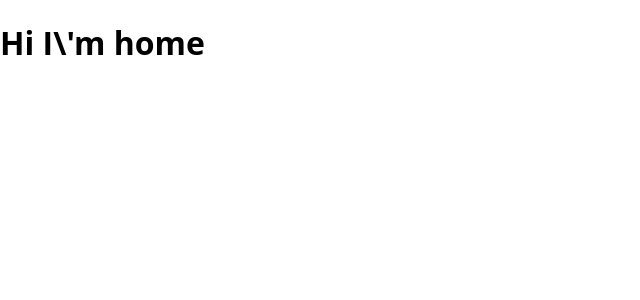
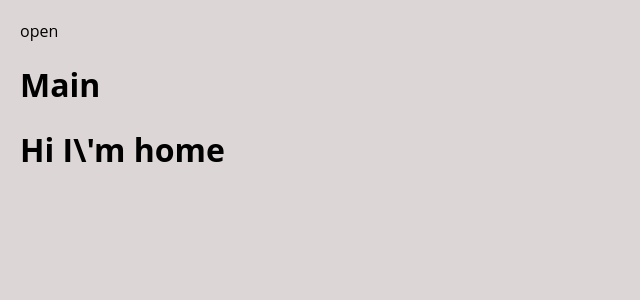
Before and after one commit to akashjan4/reactjs, a React (Vite) app: page / in a window 1280 px wide. Shown: the top 300 px of the page, without its empty margins (0-640 px from the left). Built offline with nearby package versions, Linux system fonts and the light colour scheme.

Commit message:
commit 11 moved routing to sidepanel component

```diff
--- a/src/components/app.tsx
+++ b/src/components/app.tsx
@@ -10,19 +10,9 @@ export class App extends React.Component {
   navigationLinks = [{ text: "About", link: "home" }];
   render() {
     return (
-      <Router>
-        <div className="parent-container">
-          {/* <NavigationBar/>
-        <MainContent /> */}
-          {/* <SideNavigation /> */}
-          <Route exact path="/">
-            <About />
-          </Route>
-          <Route path="/services">
-            <Services />
-          </Route>
-        </div>
-      </Router>
+      <div className="parent-container">
+        <SideNavigation />
+      </div>
     );
   }
 }
--- a/src/components/sideNavigation/sideNavigation.tsx
+++ b/src/components/sideNavigation/sideNavigation.tsx
@@ -1,4 +1,7 @@
 import * as React from "react";
+import { BrowserRouter as Router, Route } from "react-router-dom";
+import { About } from "../About/About";
+import { Services } from "../Services/Service";
 interface IProps {}
 interface IState {
   sidePanelOpen: boolean;
@@ -69,6 +72,14 @@ export class SideNavigation extends React.Component<IProps, IState> {
             open
           </span>
           <h1>Main {this.state.sidePanelOpen}</h1>
+          <Router>
+            <Route exact path="/">
+              <About />
+            </Route>
+            <Route path="/services">
+              <Services />
+            </Route>
+          </Router>
         </div>
       </div>
     );
```
